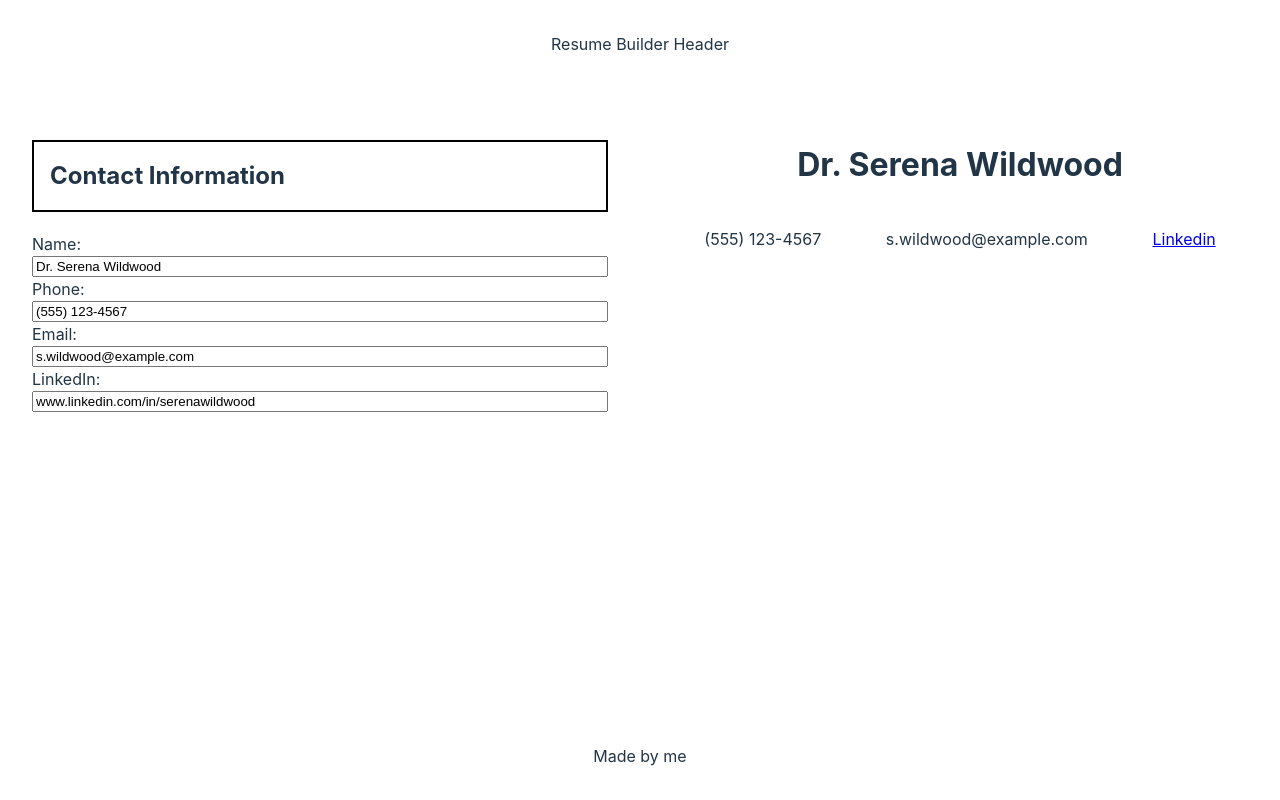
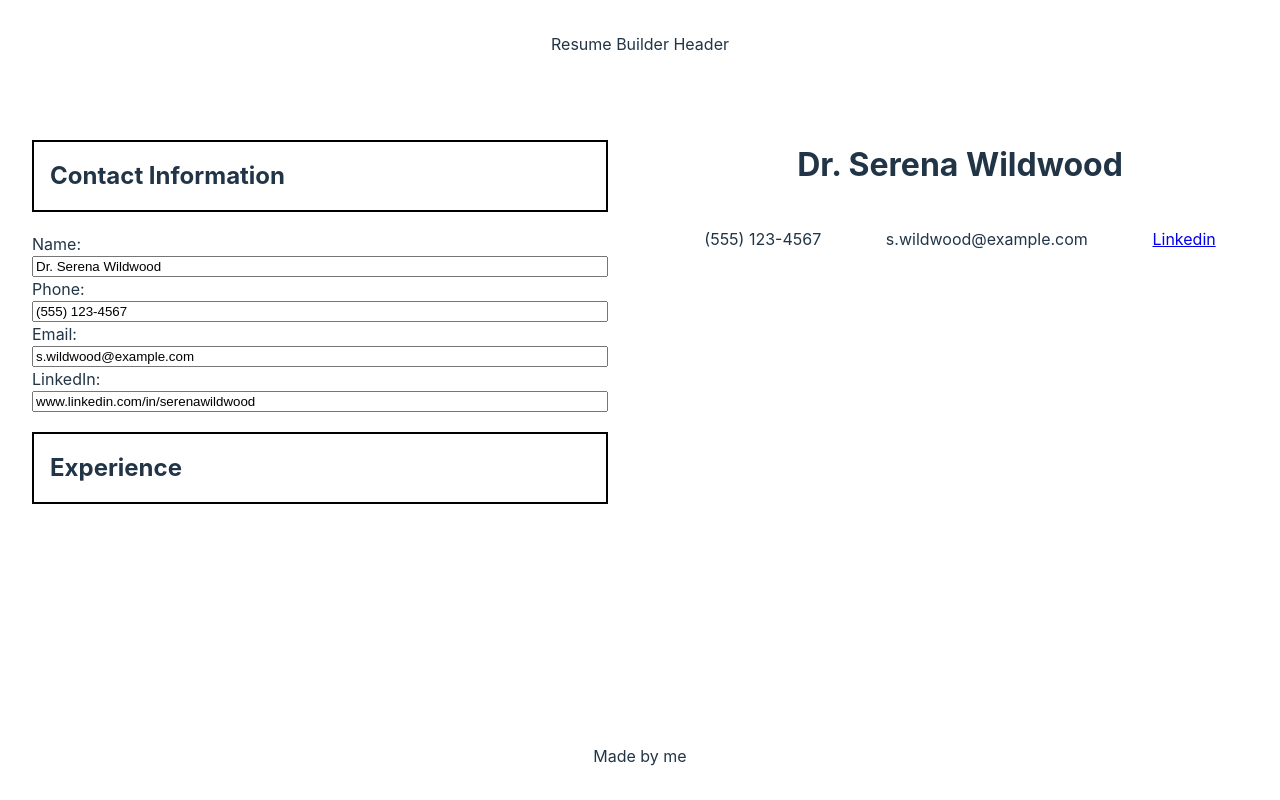
Before and after one commit to JakeNead/resume-builder, a React (Vite) app: page / in a window 1280 px wide. Built offline with nearby package versions, Linux system fonts and the light colour scheme.

Commit message:
Repurpose Contact component for Experience component

```diff
--- a/src/components/ContactInfo.jsx
+++ b/src/components/ContactInfo.jsx
@@ -6,11 +6,11 @@ export default function ContactInfo({
   resume,
 }) {
   return (
-    <>
-      <h2 className="contactInfoSection" onClick={handleExpand}>
+    <div className="contactInfoSection">
+      <h2 className="contact" onClick={handleExpand}>
         Contact Information
       </h2>
-      {expand.contactInfoSection && (
+      {expand.contact && (
         <div className="contactInput">
           <Input name="Name" input={resume.Name} onChange={handleChange} />
           <Input name="Phone" input={resume.Phone} onChange={handleChange} />
@@ -22,6 +22,6 @@ export default function ContactInfo({
           />
         </div>
       )}
-    </>
+    </div>
   );
 }
--- a/src/components/exampleData.js
+++ b/src/components/exampleData.js
@@ -5,64 +5,64 @@ export const exampleResume = {
   LinkedIn: "www.linkedin.com/in/serenawildwood",
   "Work-Experience": [
     {
-      company: "Wildlife Explorations Inc.",
-      position: "Senior Zoologist",
-      location: "Jungleville, Earth",
-      date: "January 2018 - Present",
-      responsibilities: [
+      Company: "Wildlife Explorations Inc.",
+      Position: "Senior Zoologist",
+      Location: "Jungleville, Earth",
+      Date: "January 2018 - Present",
+      Responsibilities: [
         {
-          key: crypto.randomUUID(),
-          responsibility: "Conduct field research on various animal species.",
+          Key: crypto.randomUUID(),
+          Responsibility: "Conduct field research on various animal species.",
         },
         {
-          key: crypto.randomUUID(),
-          responsibility:
+          Key: crypto.randomUUID(),
+          Responsibility:
             "Collaborate with local communities for conservation efforts.",
         },
         {
-          key: crypto.randomUUID(),
-          responsibility:
+          Key: crypto.randomUUID(),
+          Responsibility:
             "Publish research findings in reputable scientific journals.",
         },
       ],
     },
     {
-      company: "Safari Guardians",
-      position: "Wildlife Biologist",
-      location: "Savannah City, Earth",
-      date: "June 2015 - December 2017",
-      responsibilities: [
+      Company: "Safari Guardians",
+      Position: "Wildlife Biologist",
+      Location: "Savannah City, Earth",
+      Date: "June 2015 - December 2017",
+      Responsibilities: [
         {
-          key: crypto.randomUUID(),
-          responsibility:
+          Key: crypto.randomUUID(),
+          Responsibility:
             "Monitor and analyze animal behavior in their natural habitat.",
         },
         {
-          key: crypto.randomUUID(),
-          responsibility: "Develop and implement conservation programs.",
+          Key: crypto.randomUUID(),
+          Responsibility: "Develop and implement conservation programs.",
         },
         {
-          key: crypto.randomUUID(),
-          responsibility: "Train and mentor junior zoologists.",
+          Key: crypto.randomUUID(),
+          Responsibility: "Train and mentor junior zoologists.",
         },
       ],
     },
   ],
-  education: [
+  Education: [
     {
-      school: "University of Zoological Studies",
-      degree: "Ph.D. in Zoology",
-      location: "Scienceville, Earth",
-      date: "Graduated May 2015",
+      School: "University of Zoological Studies",
+      Degree: "Ph.D. in Zoology",
+      Location: "Scienceville, Earth",
+      Date: "Graduated May 2015",
     },
     {
-      school: "Wildlife Conservation Institute",
-      degree: "Bachelor of Science in Biology",
-      location: "Naturetown, Earth",
-      date: "Graduated May 2011",
+      School: "Wildlife Conservation Institute",
+      Degree: "Bachelor of Science in Biology",
+      Location: "Naturetown, Earth",
+      Date: "Graduated May 2011",
     },
   ],
-  skills: [
+  Skills: [
     "Field Research",
     "Conservation Biology",
     "Wildlife Monitoring",
--- a/src/components/experience.jsx
+++ b/src/components/experience.jsx
@@ -1,35 +1,35 @@
-import { useState } from "react";
-import reactLogo from "./assets/react.svg";
-import viteLogo from "/vite.svg";
-import "./App.css";
-
-function App() {
-  const [count, setCount] = useState(0);
-
+import Input from "./input";
+export default function Experience({
+  handleChange,
+  handleExpand,
+  expand,
+  resume,
+}) {
   return (
-    <>
-      <div>
-        <a href="https://vitejs.dev" target="_blank" rel="noreferrer">
-          <img src={viteLogo} className="logo" alt="Vite logo" />
-        </a>
-        <a href="https://react.dev" target="_blank" rel="noreferrer">
-          <img src={reactLogo} className="logo react" alt="React logo" />
-        </a>
-      </div>
-      <h1>Vite + React</h1>
-      <div className="card">
-        <button onClick={() => setCount((count) => count + 1)}>
-          count is {count}
-        </button>
-        <p>
-          Edit <code>src/App.jsx</code> and save to test HMR
-        </p>
-      </div>
-      <p className="read-the-docs">
-        Click on the Vite and React logos to learn more
-      </p>
-    </>
+    <div className="experienceSection">
+      <h2 className="experience" onClick={handleExpand}>
+        Experience
+      </h2>
+      {expand.experience && (
+        <div className="experienceInput">
+          <Input
+            name="Company"
+            input={resume.Company}
+            onChange={handleChange}
+          />
+          <Input
+            name="Position"
+            input={resume.Position}
+            onChange={handleChange}
+          />
+          <Input
+            name="Location"
+            input={resume.Location}
+            onChange={handleChange}
+          />
+          <Input name="Date" input={resume.Date} onChange={handleChange} />
+        </div>
+      )}
+    </div>
   );
 }
-
-export default App;
--- a/src/components/resume.jsx
+++ b/src/components/resume.jsx
@@ -1,13 +1,14 @@
 import { useState } from "react";
 import { exampleResume } from "./exampleData";
 import DisplayResume from "./displayResume";
-import ContactInfo from "./ContactInfo";
+import ContactInfo from "./contactInfo";
+import Experience from "./experience";
 
 export default function Resume() {
   const [resume, setResume] = useState(exampleResume);
   const [expand, setExpand] = useState({
-    contactInfoSection: true,
-    professionalHistory: false,
+    contact: true,
+    experience: false,
     education: false,
     skills: false,
   });
@@ -17,7 +18,6 @@ export default function Resume() {
   }
 
   function handleExpand(e) {
-    // const expandName = e.target.className;
     setExpand({ ...expand, [e.target.className]: !expand[e.target.className] });
   }
 
@@ -30,13 +30,14 @@ export default function Resume() {
           handleExpand={handleExpand}
           expand={expand}
         />
+        <Experience
+          resume={resume}
+          handleChange={handleChange}
+          handleExpand={handleExpand}
+          expand={expand}
+        />
       </div>
       <DisplayResume currentInfo={resume} />
     </main>
   );
 }
-
-// Try using the handleExpand callback instead of  setState
-
-// () =>
-//             setExpand({ ...expand, ["contactInfo"]: !expand.contactInfo })
```
